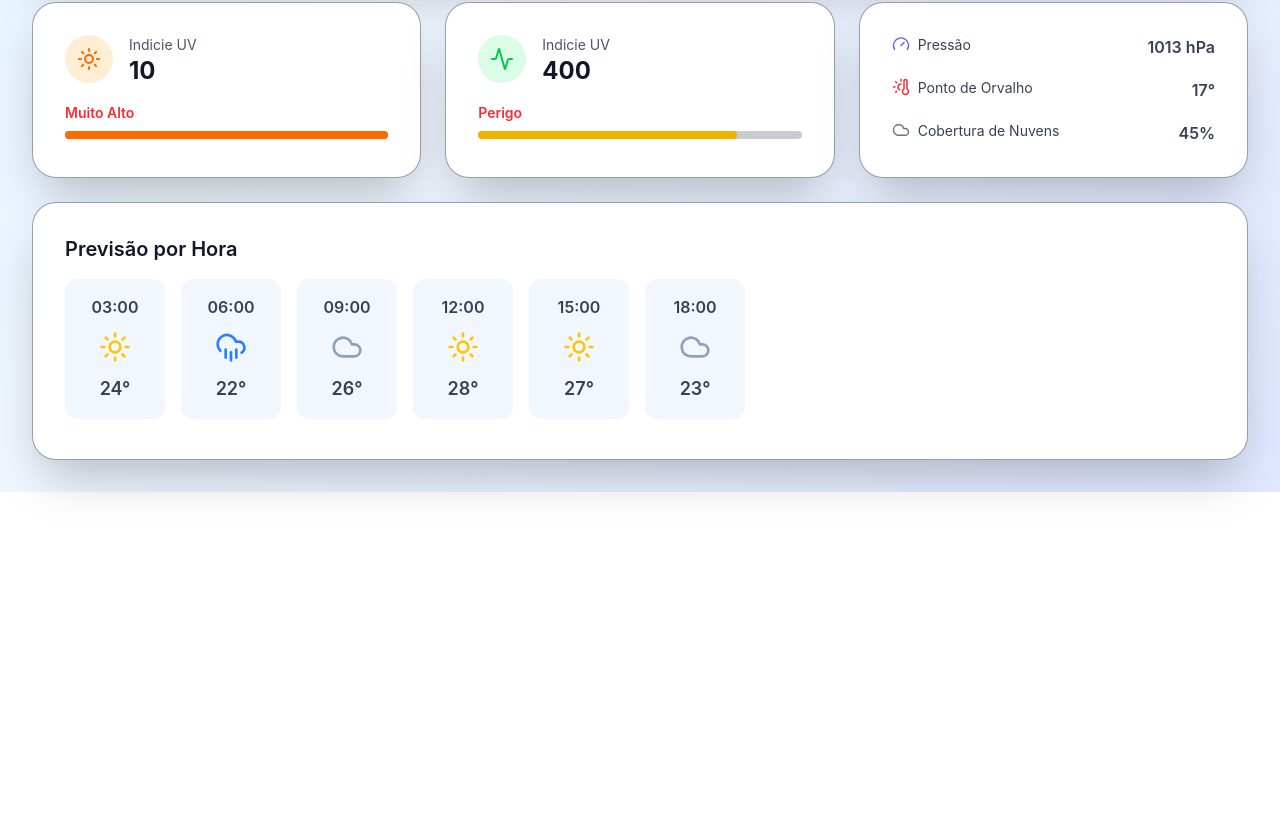
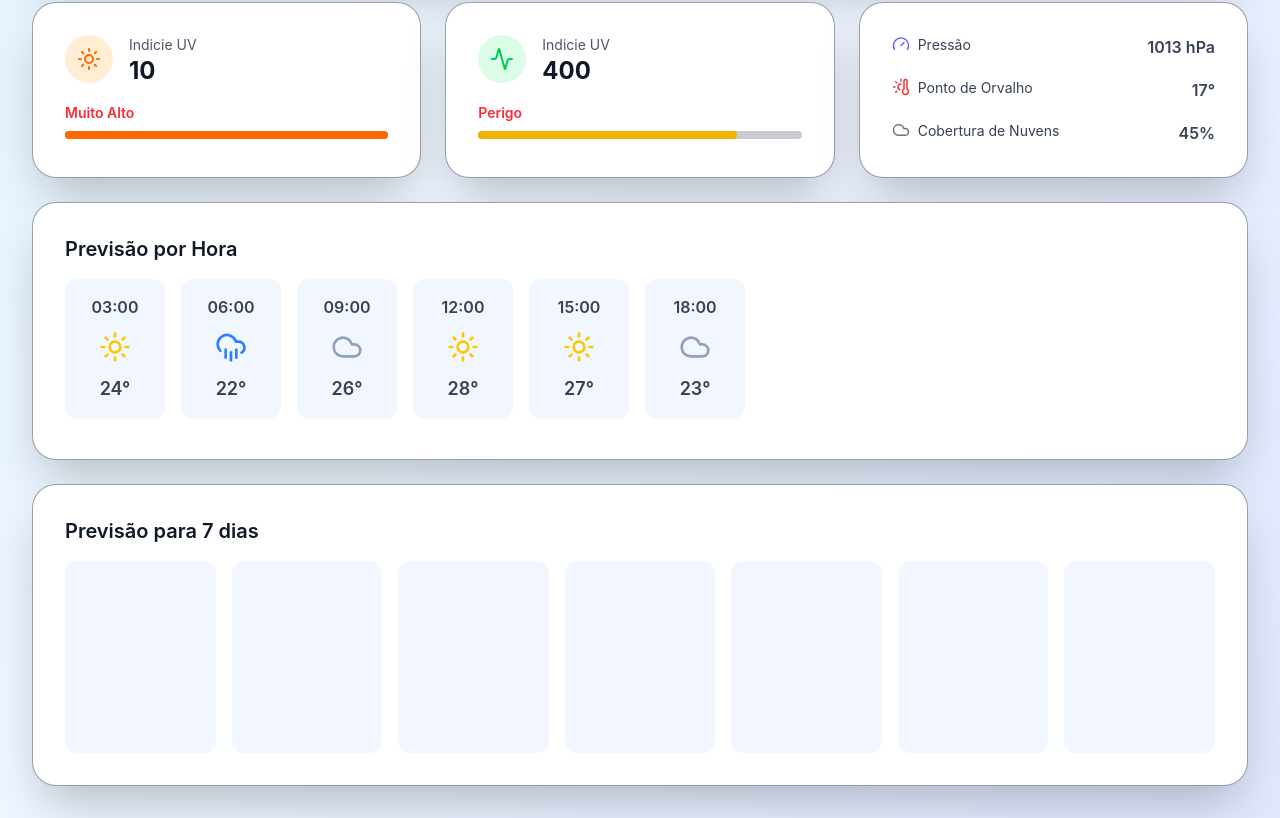
Before and after one commit to guilhermejorge0323/weather-web-APP, a React (Vite) app: page / in a window 1280 px wide. Shown: the part 625-1443 px from the top of the page. Before the commit the page ends 1117 px from the top, so only its background shows below. Built offline with nearby package versions, Linux system fonts and the light colour scheme.

Commit message:
Card de previsao por dia iniciado, bug corrijido no overflow e no padding do container

```diff
--- a/src/App.jsx
+++ b/src/App.jsx
@@ -23,7 +23,9 @@ function App() {
 
   return (
         <div className="
-          w-screen
+          p-4
+          md:p-8
+          w-full
           min-h-screen
           dark:bg-gradient-to-br
         dark:from-slate-900
--- /dev/null
+++ b/src/components/Main/Cards/Predictions/CardPerDay/CardInfoDay.jsx
@@ -0,0 +1,9 @@
+import { CardInfo } from "../CardInfo"
+
+export const CardInfoDay = () => {
+    return (
+        <CardInfo width={"100%"} height={"192px"}>
+
+        </CardInfo>
+    )
+}
--- /dev/null
+++ b/src/components/Main/Cards/Predictions/CardPerDay/CardPerDay.jsx
@@ -0,0 +1,22 @@
+import { Card } from "../../Card"
+import { TitleCardPredictions } from "../TittleCardPredictions"
+import { CardInfoDay } from "./CardInfoDay"
+
+export const CardPerDay = () => {
+    return (
+        <div>
+            <Card>
+                <TitleCardPredictions>Previsão para 7 dias</TitleCardPredictions>
+                <div className="grid grid-cols-2 sm:grid-cols-3 md:grid-cols-4 lg:grid-cols-7 gap-4 min-w-0 overflow-hidden">
+                    <CardInfoDay />
+                    <CardInfoDay />
+                    <CardInfoDay />
+                    <CardInfoDay />
+                    <CardInfoDay />
+                    <CardInfoDay />
+                    <CardInfoDay />
+                </div>
+            </Card>
+        </div>
+    )
+}
--- a/src/components/Main/Cards/Predictions/CardPerHours/CardPerHours.jsx
+++ b/src/components/Main/Cards/Predictions/CardPerHours/CardPerHours.jsx
@@ -17,6 +17,7 @@ export const CardPerHours = () => {
     ];
 
     return (
+        <div className="mb-6">
             <Card>
                 <TitleCardPredictions>Previsão por Hora</TitleCardPredictions>
                 <div className="flex gap-4 overflow-x-auto pb-2">
@@ -25,5 +26,6 @@ export const CardPerHours = () => {
                     })}
                 </div>
             </Card>
+        </div>
     )
 }
--- a/src/components/Main/Main.jsx
+++ b/src/components/Main/Main.jsx
@@ -1,6 +1,7 @@
 import { CardPerHours } from "./Cards/Predictions/CardPerHours/CardPerHours"
 import { MainCard } from "./Cards/MainCard/MainCard"
 import { MetricCards } from "./Cards/MetricCards/MetricCards"
+import { CardPerDay } from "./Cards/Predictions/CardPerDay/CardPerDay"
 
 export const Main = () => {
     return (
@@ -8,6 +9,8 @@ export const Main = () => {
             <MainCard />
             <MetricCards />
             <CardPerHours />
+            <CardPerDay />
+
         </main>
     )
 }
--- a/src/components/container/container.jsx
+++ b/src/components/container/container.jsx
@@ -1,6 +1,6 @@
 const Container = ({ children }) => {
     return (
-        <div className="max-w-7xl p-4 md:p-8 m-auto">
+        <div className="max-w-7xl m-auto">
             {children}
         </div>
     )
```
Also changed, not shown: src/index.css (line endings or trailing spaces). Lines whose indentation alone changed are shown as unchanged.
